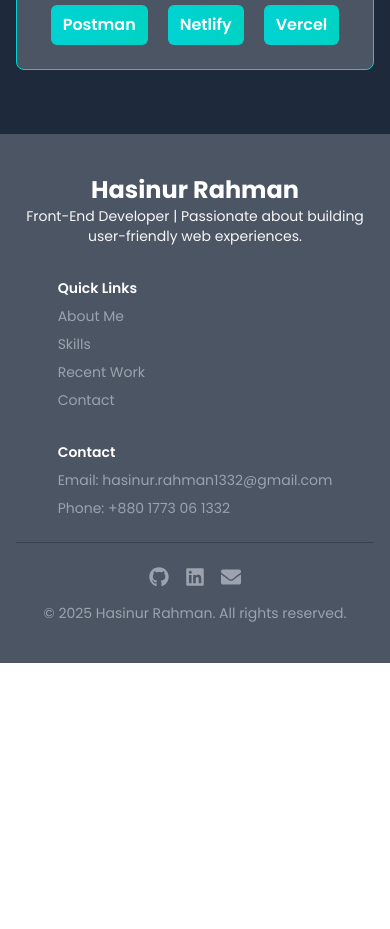
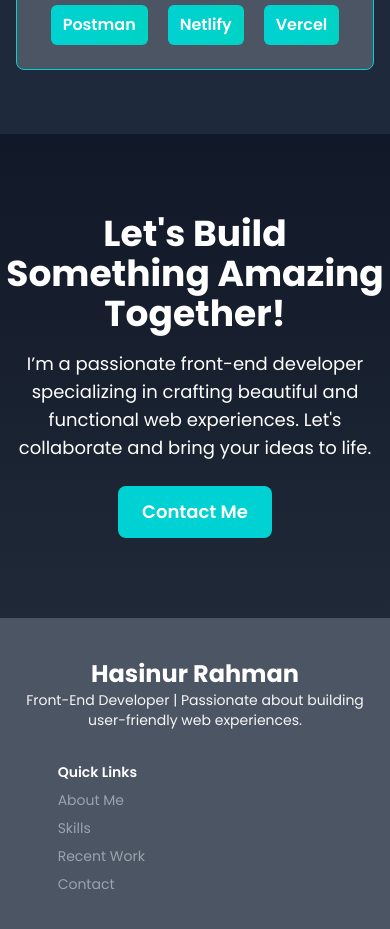
Before and after one commit to Hasinur3813/react-portfolio, a React (Vite) app: page / in a window 390 px wide. Shown: the part 7820-8749 px from the top of the page. Before the commit the page ends 8483 px from the top, so only its background shows below. Built offline with nearby package versions, Linux system fonts and the light colour scheme.

Commit message:
customized project data & added contact section

```diff
--- a/src/Pages/Homepage/Homepage.jsx
+++ b/src/Pages/Homepage/Homepage.jsx
@@ -1,4 +1,5 @@
 import AboutMe from "../../components/AboutMe/AboutMe";
+import Contact from "../../components/Contact/Contact";
 
 import Education from "../../components/Education/Education";
 
@@ -18,6 +19,7 @@ const Homepage = () => {
       <HowICode />
       <RecentWork />
       <Skills />
+      <Contact />
     </div>
   );
 };
--- a/src/Pages/ProjectDetails/ProjectDetails.jsx
+++ b/src/Pages/ProjectDetails/ProjectDetails.jsx
@@ -1,15 +1,16 @@
 import { useEffect, useState } from "react";
 import { Card, Button, Tag, Modal } from "antd";
-
+import { motion } from "framer-motion";
 import Section from "../../layout/Section";
 import projects from "../../utils/projects";
 import { useParams } from "react-router-dom";
-
+import useAnimation from "../../hooks/useAnimation";
 const ProjectDetails = () => {
   const [isModalOpen, setIsModalOpen] = useState(false);
   const { id } = useParams();
   const [project, setProject] = useState({});
   const [loading, setLoading] = useState(true);
+  const { fadeUp, zoomIn } = useAnimation();
 
   useEffect(() => {
     const project = projects.find((proj) => proj.id === parseInt(id));
@@ -28,7 +29,13 @@ const ProjectDetails = () => {
 
   return (
     <Section className="py-16 mt-14 bg-offWhite dark:bg-darkGray ">
-      <div className="max-w-4xl mx-auto px-3">
+      <motion.div
+        variants={fadeUp}
+        initial="hidden"
+        animate="visible"
+        viewport={{ once: true }}
+        className="max-w-4xl mx-auto px-3"
+      >
         {/* Project Image - Click to View Fullscreen */}
         <div
           className="mb-6 relative cursor-pointer rounded-lg max-h-[500px] overflow-hidden"
@@ -58,6 +65,20 @@ const ProjectDetails = () => {
             </h3>
             <ul className="list-disc list-inside">
               {project.features.map((feature, i) => (
+                <li key={i} className="capitalize">
+                  {feature}
+                </li>
+              ))}
+            </ul>
+          </div>
+
+          {/* improvements */}
+          <div>
+            <h3 className="font-semibold text-primaryColor text-lg">
+              Improvements:
+            </h3>
+            <ul className="list-disc list-inside">
+              {project.improvements.map((feature, i) => (
                 <li key={i} className="capitalize">
                   {feature}
                 </li>
@@ -117,7 +138,7 @@ const ProjectDetails = () => {
             className="w-full h-auto rounded-lg"
           />
         </Modal>
-      </div>
+      </motion.div>
     </Section>
   );
 };
--- /dev/null
+++ b/src/components/Contact/Contact.jsx
@@ -0,0 +1,42 @@
+"use client";
+import { motion } from "framer-motion";
+import { Link } from "react-router-dom";
+
+const Contact = () => {
+  return (
+    <section className="flex flex-col items-center text-center py-20 bg-gradient-to-b from-gray-900 to-gray-800 text-white">
+      <motion.h1
+        className="text-4xl md:text-6xl font-bold"
+        initial={{ opacity: 0, y: -50 }}
+        animate={{ opacity: 1, y: 0 }}
+        transition={{ duration: 0.8 }}
+      >
+        Let's Build Something Amazing Together!
+      </motion.h1>
+      <motion.p
+        className="text-lg md:text-xl mt-4 max-w-2xl"
+        initial={{ opacity: 0, y: 20 }}
+        animate={{ opacity: 1, y: 0 }}
+        transition={{ duration: 1, delay: 0.3 }}
+      >
+        I’m a passionate front-end developer specializing in crafting beautiful
+        and functional web experiences. Let's collaborate and bring your ideas
+        to life.
+      </motion.p>
+
+      <motion.div
+        initial={{ opacity: 0, scale: 0.8 }}
+        animate={{ opacity: 1, scale: 1 }}
+        transition={{ duration: 0.8, delay: 0.6 }}
+      >
+        <Link href="/contact">
+          <button className="mt-6 px-6 py-3 bg-primaryColor text-white rounded-lg text-lg font-semibold hover:bg-opacity-80 transition">
+            Contact Me
+          </button>
+        </Link>
+      </motion.div>
+    </section>
+  );
+};
+
+export default Contact;
--- a/src/components/PageHeader/PageHeader.jsx
+++ b/src/components/PageHeader/PageHeader.jsx
@@ -1,12 +1,29 @@
+import { motion } from "framer-motion";
+import useAnimation from "../../hooks/useAnimation";
+
 const PageHeader = ({ title, heading }) => {
+  const { fadeUp } = useAnimation();
   return (
     <div className="py-20 px-4 bg-gradient-to-tr from-primaryColor to-secondaryColor text-center">
-      <h2 className="font-semibold text-base md:text-xl mb-2 text-lightGray">
+      <motion.h2
+        variants={fadeUp}
+        initial="hidden"
+        animate="visible"
+        viewport={{ once: true }}
+        className="font-semibold text-base md:text-xl mb-2 text-lightGray"
+      >
         {heading}
-      </h2>
-      <p className="tracking-wider font-bold text-xl sm:text-2xl md:text-3xl lg:text-4xl text-lightGray">
+      </motion.h2>
+      <motion.p
+        variants={fadeUp}
+        initial="hidden"
+        animate="visible"
+        viewport={{ once: true }}
+        custom={0.3}
+        className="tracking-wider font-bold text-xl sm:text-2xl md:text-3xl lg:text-4xl text-lightGray"
+      >
         {title}
-      </p>
+      </motion.p>
     </div>
   );
 };
--- a/src/hooks/useAnimation.js
+++ b/src/hooks/useAnimation.js
@@ -42,11 +42,11 @@ const useAnimation = () => {
       }),
     },
     zoomIn: {
-      hidden: { scale: 0.5, opacity: 0 },
+      hidden: { scale: 0.8, opacity: 0 },
       visible: (delay) => ({
         scale: 1,
         opacity: 1,
-        transition: { duration: 0.5, delay: delay, ease: "easeOut" },
+        transition: { duration: 0.5, delay: delay, ease: "easeIn" },
       }),
     },
     zoomOut: {
--- a/src/utils/projects.js
+++ b/src/utils/projects.js
@@ -6,14 +6,15 @@ const projects = [
     description:
       "EduTrial is a modern online learning platform designed to streamline class management and improve collaboration between students and instructors. Featuring secure authentication, role-based access control, and dynamic dashboards, it simplifies educational operations for all users. Focused on scalability, user experience, and efficiency, this platform is ideal for educational institutions and training centers.",
     features: [
-      "role-based access control",
-      "payment integration",
-      "class management",
-      "enrollment system",
-      "dashboard",
-      "image upload",
-      "search funcionality",
+      "Secure role-based access control",
+      "Seamless payment integration with Stripe",
+      "Comprehensive class management system",
+      "Automated student enrollment process",
+      "User-specific dashboards based on roles",
+      "Effortless image upload & management",
+      "Advanced search functionality with filters",
     ],
+
     technologies: [
       "react.js",
       "node.js",
@@ -48,10 +49,9 @@ const projects = [
     liveLink: "https://fir-learning-793eb.web.app",
     challenges: ["integration tanstack mutation", "dashboard layout desing"],
     improvements: [
-      "profile updating system",
-      "users chat services",
-      "payment history integration",
-      "live customer support",
+      "Enhanced profile update system with real-time validation",
+      "Integrated payment history tracking for user transparency",
+      "Live customer support for instant issue resolution",
     ],
   },
   {
```
Also changed, not shown: src/Pages/AboutMe/AboutMe.jsx (+11 -111 lines).
